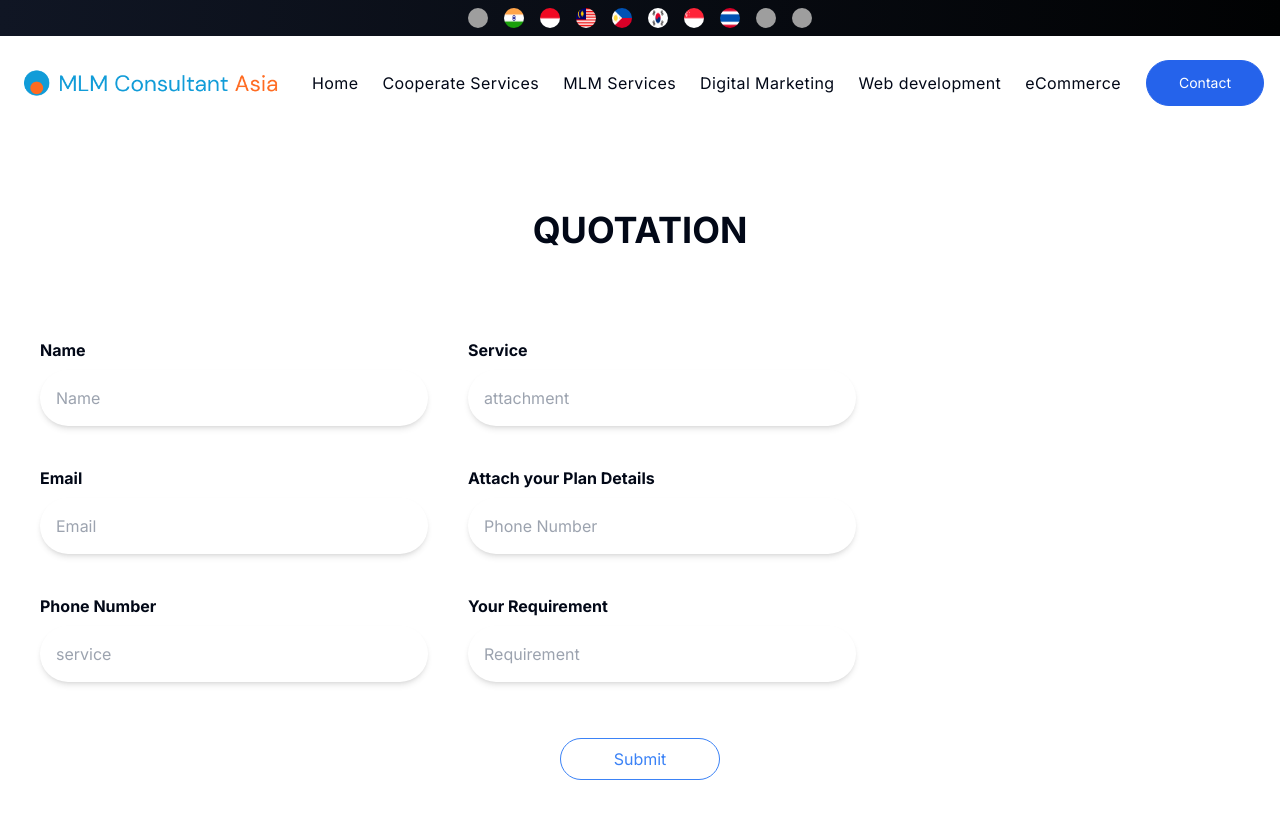
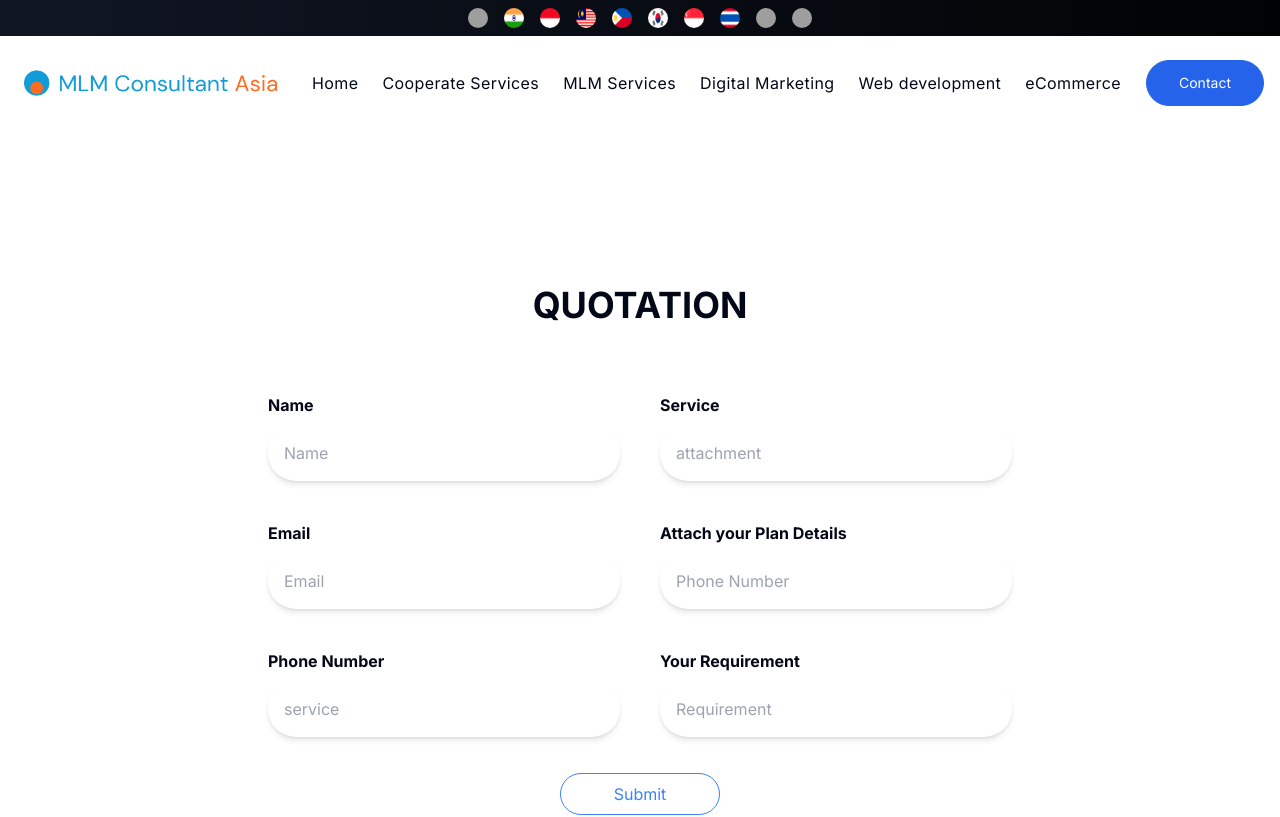
Before and after one commit to shubh0316/websitesbs, a Next.js app: page /Qoute in a window 1280 px wide. Shown: the top 817 px of the page. Built offline with nearby package versions, Linux system fonts and the light colour scheme; grey boxes are pictures that could not be loaded.

Commit message:
quotation-done

```diff
--- a/app/Qoute/GetQoute.tsx
+++ b/app/Qoute/GetQoute.tsx
@@ -1,23 +1,21 @@
 import React from "react";
 
-const GetQoute = () => {
+const GetQuote = () => {
   return (
-    <>
-      <div  className="my-10">
+    <div className="flex justify-center items-center h-screen">
+      <div className="my-10 mx-auto max-w-4xl">
         <div className="flex flex-col text-center gap-y-5 py-10">
           <div className="text-2xl md:text-4xl font-bold">QUOTATION</div>
         </div>
-        <div className="grid md:grid-cols-2 gap-10  p-10 max-w-4xl">
-
+        <div className="grid md:grid-cols-2 gap-10 p-5 ">
           <div className="col-span-1">
             <div className="flex flex-col space-y-8">
-
               <div className="text-start">
                 <h3 className="text-md mb-2 mt-2 font-bold">Name</h3>
                 <div className="rounded-full p-4 shadow-md">
                   <input
                     type="text"
-                    className="w-full h-full outline-none"
+                    className="w-80 h-full outline-none"
                     placeholder="Name"
                   />
                 </div>
@@ -46,7 +44,6 @@ const GetQoute = () => {
           </div>
           <div className="col-span-1">
             <div className="flex flex-col space-y-8">
-
               <div className="text-start">
                 <h3 className="text-md mb-2 mt-2 font-bold">Service</h3>
                 <div className="rounded-full p-4 shadow-md">
@@ -81,14 +78,13 @@ const GetQoute = () => {
           </div>
         </div>
         <div className="mt-4 flex justify-center">
-        <div className="w-40 border border-blue-500 bg-white text-center text-blue-500 py-2 transition duration-500 ease-in-out hover:scale-110 rounded-full hover:bg-blue-500 hover:text-white">
-               Submit
+          <div className="w-40 border border-blue-500 bg-white text-center text-blue-500 py-2 transition duration-500 ease-in-out hover:scale-110 rounded-full hover:bg-blue-500 hover:text-white">
+            Submit
           </div>
-          </div>
-
+        </div>
       </div>
-    </>
+    </div>
   );
 };
 
-export default GetQoute;
+export default GetQuote;
```
